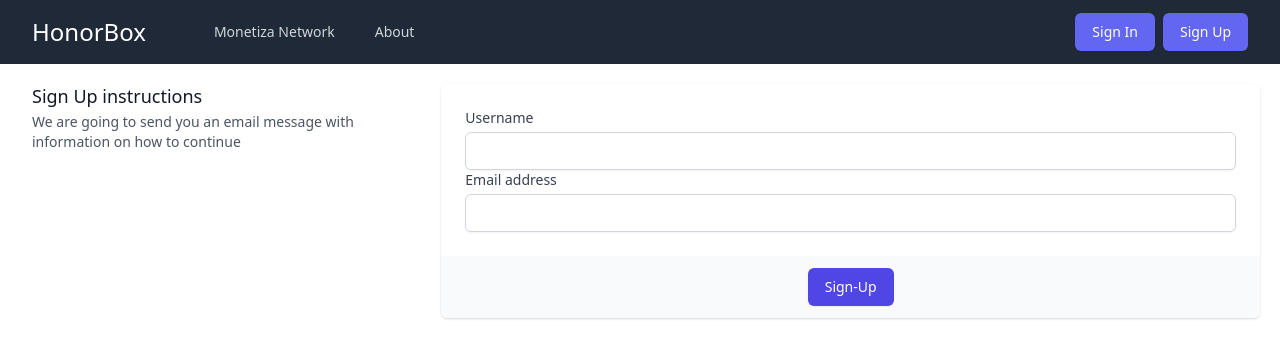
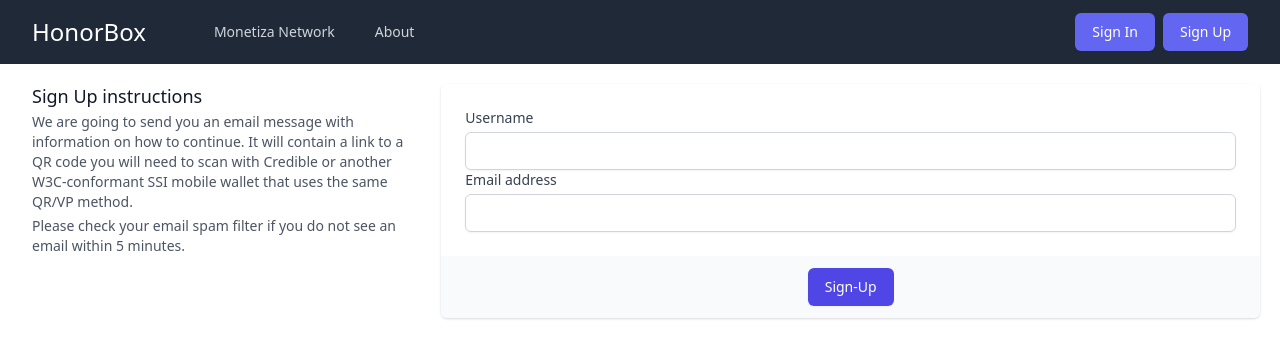
Before and after one commit to SourceCheckOrg/honorbox-ui, a Next.js app: page /sign-up in a window 1280 px wide. Shown: the top 358 px of the page. Built offline with nearby package versions, Linux system fonts and the light colour scheme.

Commit message:
to tweak sign-up page

```diff
--- a/pages/sign-up.js
+++ b/pages/sign-up.js
@@ -5,6 +5,7 @@ import NavBar from '../components/NavBar';
 const API_HOST = process.env.NEXT_PUBLIC_API_HOST;
 const SIGNUP_PATH = process.env.NEXT_PUBLIC_SIGNUP_PATH;
 const SIGNUP_URL = `${API_HOST}${SIGNUP_PATH}`;
+const contactlink = "<a href=mailto:juanATsourcecheckDOTorg>contact us</a>"
 
 export default function SignUp() {
 
@@ -68,7 +69,7 @@ export default function SignUp() {
               <div className="md:col-span-1 px-3">
                 <div className="px-4 sm:px-0">
                   <h3 className="text-lg font-medium leading-6 text-gray-900">Sign Up</h3>
-                  <p className="mt-1 text-sm text-gray-600">There was a problem processing your request: {errorMessage}</p>
+                  <p className="mt-1 text-sm text-gray-600">There was a problem processing your request: {errorMessage}. Feel free to {contactlink} for help.</p>
                 </div>
               </div>
             </div>
@@ -87,7 +88,8 @@ export default function SignUp() {
             <div className="md:col-span-1 px-3">
               <div className="px-4 sm:px-0">
                 <h3 className="text-lg font-medium leading-6 text-gray-900">Sign Up instructions</h3>
-                <p className="mt-1 text-sm text-gray-600">We are going to send you an email message with information on how to continue</p>
+                <p className="mt-1 text-sm text-gray-600">We are going to send you an email message with information on how to continue. It will contain a link to a QR code you will need to scan with Credible or another W3C-conformant SSI mobile wallet that uses the same QR/VP method.</p>
+                <p className="mt-1 text-sm text-gray-600">Please check your email spam filter if you do not see an email within 5 minutes.</p>
               </div>
             </div>
             <div className="mt-5 md:mt-0 md:col-span-2">
```
